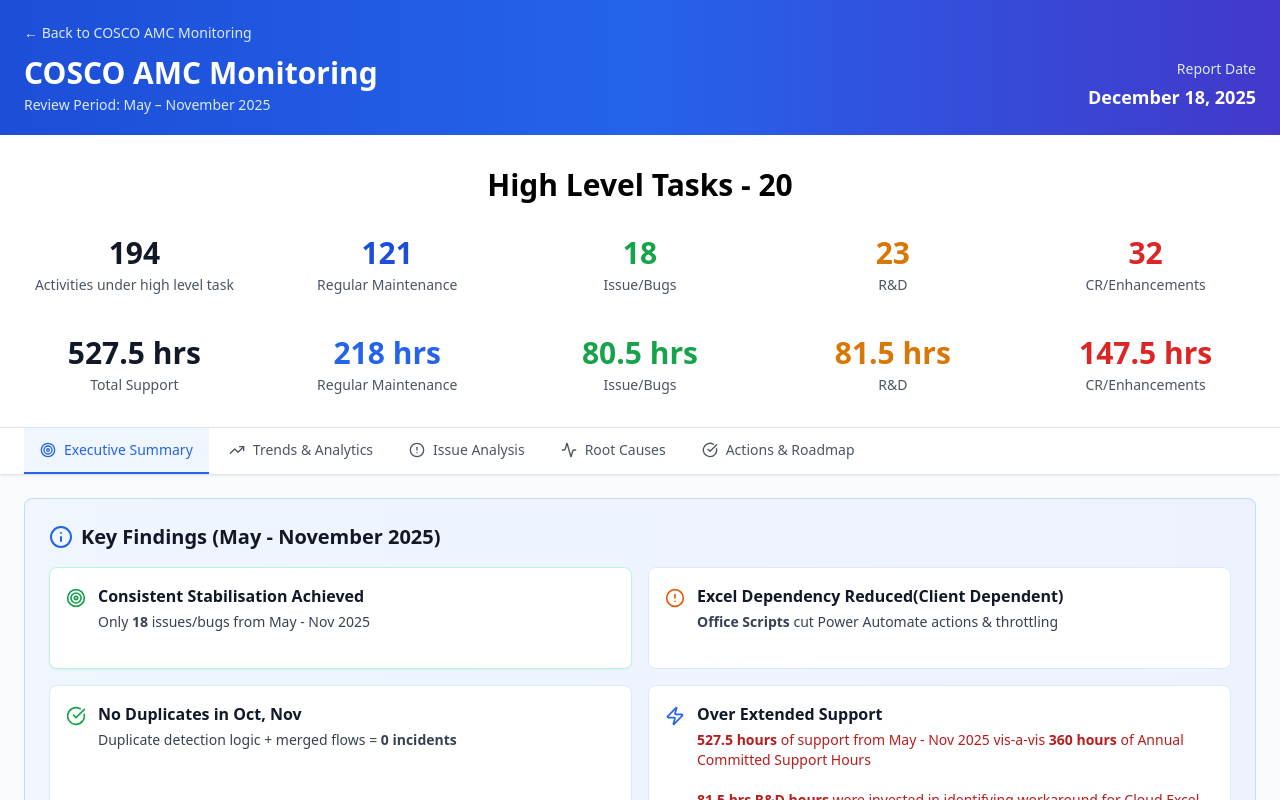
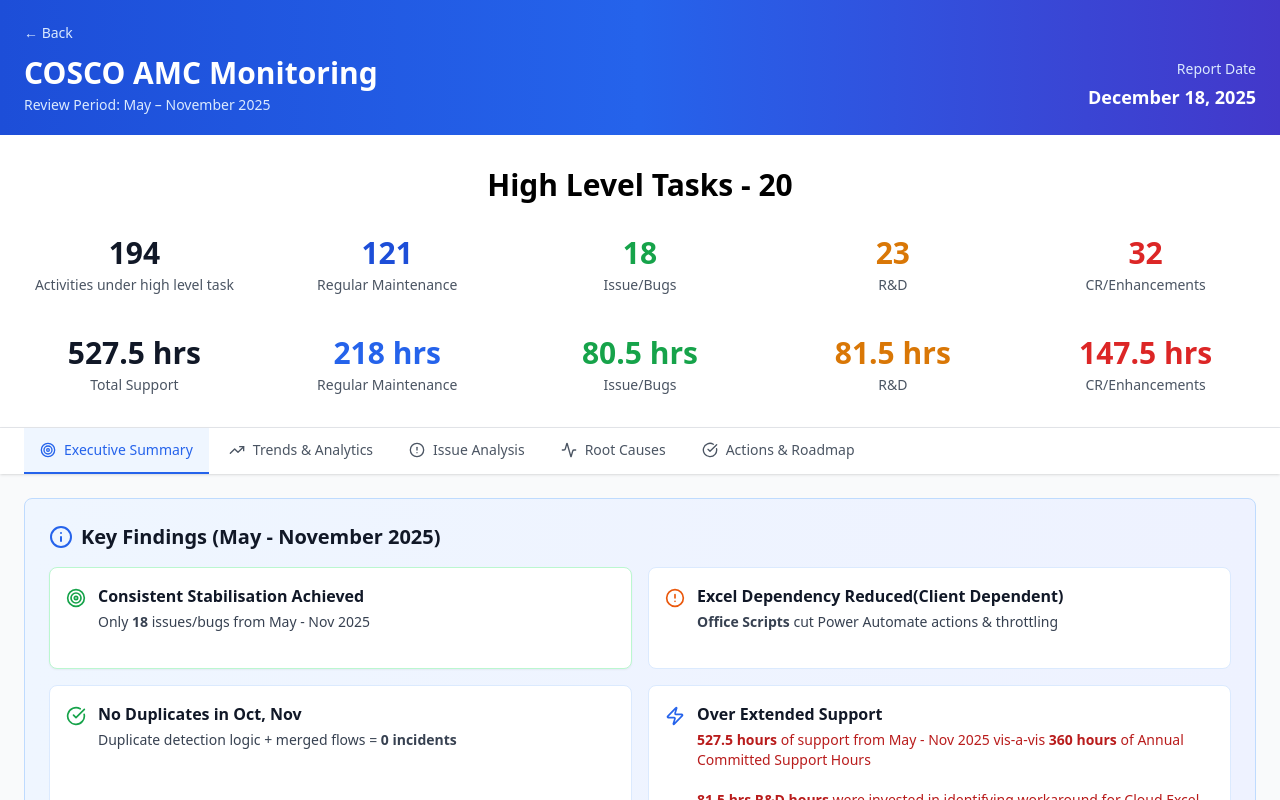
Before and after one commit to ManchandaRahul/november_cosco_report, a React (Vite) app: page / in a window 1280 px wide. Shown: the top 800 px of the page. Built offline with nearby package versions, Linux system fonts and the light colour scheme.

Commit message:
november_back_page_cosco_page_added

```diff
--- a/src/Dashboard.jsx
+++ b/src/Dashboard.jsx
@@ -219,7 +219,7 @@
     href="https://coscoamcmonitor.vercel.app/"
     className="inline-flex items-center gap-2 text-sm text-blue-100 hover:text-white mb-3"
   >
-    ← Back to COSCO AMC Monitoring
+    ← Back
   </a>
           <div className="flex justify-between items-center">
             <div>
```
